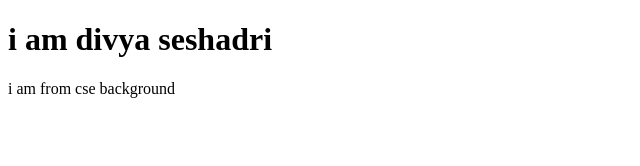
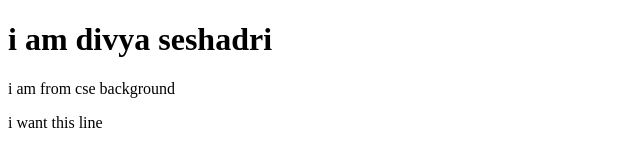
Before and after one commit to divyaseshadri/test1, a plain HTML site: page index.html in a window 1280 px wide. Shown: the whole page, without its empty margins (0-640 px from the left). Drawn offline with Linux system fonts and the light colour scheme.

Commit message:
feat:something changes

```diff
--- a/index.html
+++ b/index.html
@@ -8,5 +8,6 @@
 <body>
     <h1>i am divya seshadri</h1>
     <p>i am from cse background</p>
+    <p>i want this line</p>
 </body>
 </html>
```
